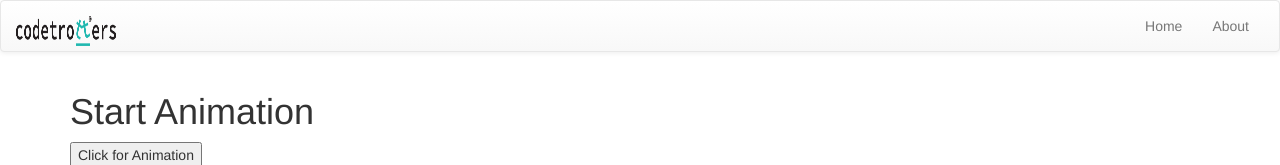
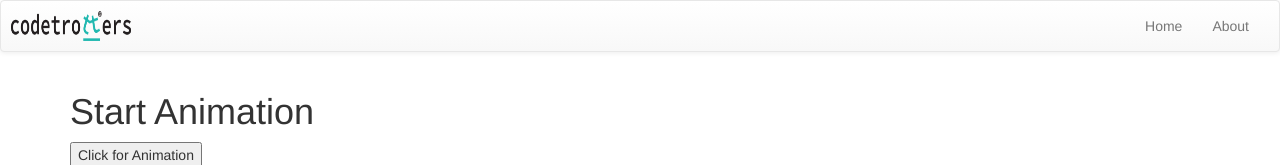
Before and after one commit to yarillys/web-server-2016, a website: page public/index.html in a window 1280 px wide. Shown: the top 165 px of the page. Drawn offline with Linux system fonts and the light colour scheme.

Commit message:
change padding for image brand

```diff
--- a/public/assets/css/app.css
+++ b/public/assets/css/app.css
@@ -1,10 +1,14 @@
+.navbar-brand {
+  padding: 10px;
+}
+
+.navbar-brand > img {
+  width: 120px;
+  height: 30px;
+}
+
 .cat {
   width: 400px;
   height: 300px;
   position: relative;
 }
-
-.navbar-brand > img {
-  width: 100px;
-  height: 30px;
-}
```
